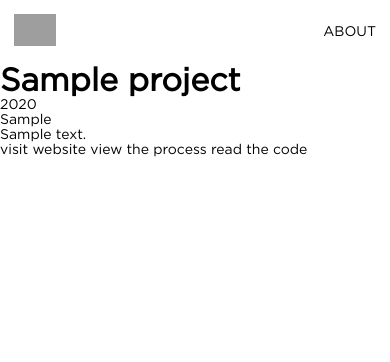
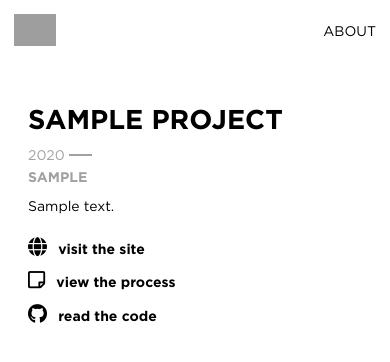
Before and after one commit to izsi-salmon/portfolio-izsi, a PHP site: page /project-single.php?project=1 in a window 390 px wide. Shown: the top 362 px of the page. Run offline with PHP 8.4, Linux system fonts and the light colour scheme; tables that the repository leaves empty or names only in its code hold one stand-in row (values such as "Sample post"); some libraries are stand-ins or nearby versions; grey boxes are pictures that could not be loaded.

Commit message:
completed project-single mobile

```diff
--- a/css/style.css
+++ b/css/style.css
@@ -48,6 +48,14 @@ h2 {
   .navigation .logo img {
     width: 42px; }
 
+.icon-link {
+  display: inline-flex;
+  align-items: center;
+  font-family: 'Gotham Bold';
+  margin-bottom: 1rem; }
+  .icon-link i {
+    margin-right: 0.7rem; }
+
 .main-content {
   margin: 2em 1em 1em; }
   .main-content h1 {
@@ -58,7 +66,7 @@ h2 {
   .main-content .projects {
     margin: 4em 2em; }
     .main-content .projects .project-block {
-      margin-bottom: 7em; }
+      margin-bottom: 5em; }
       .main-content .projects .project-block .project-img-container {
         text-align: center; }
         .main-content .projects .project-block .project-img-container img {
@@ -89,17 +97,61 @@ h2 {
         text-transform: uppercase; }
       .main-content .projects .project-block .project-text .project-text-details p {
         margin-bottom: 1.2em; }
-      .main-content .projects .project-block .project-text .project-text-details .view-more-link {
-        display: inline-flex;
-        align-items: center;
-        font-family: 'Gotham Bold';
-        margin-bottom: 1rem; }
-        .main-content .projects .project-block .project-text .project-text-details .view-more-link i {
-          margin-right: 0.7rem; }
-        .main-content .projects .project-block .project-text .project-text-details .view-more-link .globe {
-          font-size: 1.3rem; }
+      .main-content .projects .project-block .project-text .project-text-details .icon-link .globe {
+        font-size: 1.3rem; }
     .main-content .projects .project-block:last-of-type {
       margin-bottom: 0; }
+
+.project-main-content {
+  margin: 2em 2em 4em; }
+  .project-main-content .images {
+    display: flex;
+    flex-wrap: wrap;
+    margin-bottom: 2em; }
+    .project-main-content .images .img-container {
+      text-align: center; }
+      .project-main-content .images .img-container img {
+        align-self: flex-start;
+        margin-bottom: 0.4em;
+        max-height: 70vh;
+        max-width: 50%; }
+    .project-main-content .images .img-container:nth-child(2) {
+      max-width: 55%; }
+      .project-main-content .images .img-container:nth-child(2) img {
+        margin-right: 0.4em;
+        max-width: 100%; }
+    .project-main-content .images .img-container:nth-child(3) {
+      max-width: 45%; }
+      .project-main-content .images .img-container:nth-child(3) img {
+        margin-left: 0.4em;
+        max-width: 100%; }
+  .project-main-content .text h1 {
+    font-family: 'Gotham Bold';
+    margin-bottom: 0.5em;
+    text-transform: uppercase; }
+  .project-main-content .text .date-container {
+    align-items: center;
+    color: #A1A1A1;
+    display: flex;
+    align-items: center;
+    margin-bottom: 0.5em; }
+    .project-main-content .text .date-container .date {
+      margin-right: 0.3em; }
+    .project-main-content .text .date-container .date-line {
+      border: 0.05em solid #A1A1A1;
+      width: 1.5em; }
+  .project-main-content .text .project-type {
+    color: #A1A1A1;
+    font-family: 'Gotham Bold';
+    margin-bottom: 1em;
+    text-transform: uppercase; }
+  .project-main-content .text .description {
+    margin-bottom: 1.7em; }
+  .project-main-content .text .icon-link {
+    display: block;
+    margin-bottom: 1em; }
+    .project-main-content .text .icon-link i {
+      font-size: 1.4em; }
 
 @media only screen and (min-width: 450px) {
   .main-content h1 {
@@ -132,7 +184,7 @@ h2 {
         display: flex;
         margin-bottom: 10em; }
         .main-content .projects .project-block .project-img-container img {
-          max-height: 80vh;
+          max-height: 75vh;
           max-width: 50vw;
           margin-bottom: 0; }
         .main-content .projects .project-block .project-text {
@@ -142,14 +194,7 @@ h2 {
             display: inline-block;
             margin-bottom: 3em;
             width: 130%; }
-          .main-content .projects .project-block .project-text .invisible {
-            background-color: rgba(255, 0, 255, 0.2);
-            display: none;
-            pointer-events: none;
-            position: relative;
-            opacity: 0;
-            transform: translateX(0); }
-          .main-content .projects .project-block .project-text .project-text-details .view-more-link .globe {
+          .main-content .projects .project-block .project-text .project-details .icon-link .globe {
             font-size: 1.5rem; }
       .main-content .projects .project-block::after {
         content: "";
--- a/css/style.scss
+++ b/css/style.scss
@@ -62,6 +62,16 @@ h2{
     }
 }
 
+.icon-link{
+    display: inline-flex;
+    align-items: center;
+    font-family: 'Gotham Bold';
+    margin-bottom: 1rem;
+    i{
+        margin-right: 0.7rem;
+    }
+}
+
 .main-content{
     margin: 2em 1em 1em;
     h1{
@@ -132,6 +135,75 @@ h2{
         }
         .project-block:last-of-type{
             margin-bottom: 0;
+        }
+    }
+}
+
+.project-main-content{
+    margin: 2em 2em 4em;
+    .images{
+        display: flex;
+        flex-wrap: wrap;
+        margin-bottom: 2em;
+        .img-container{
+            text-align: center;
+            img{
+                align-self: flex-start;
+                margin-bottom: 0.4em;
+                max-height: 70vh;
+                max-width: 50%;
+            }
+        }
+        .img-container:nth-child(2){
+            max-width: 55%;
+            img{
+                margin-right: 0.4em;
+                max-width: 100%;
+            }
+        }
+        .img-container:nth-child(3){
+            max-width: 45%;
+            img{
+                margin-left: 0.4em;
+                max-width: 100%;
+            }
+        }
+    }
+    .text{
+        h1{
+            font-family: 'Gotham Bold';
+            margin-bottom: 0.5em;
+            text-transform: uppercase;
+        }
+        .date-container{
+            align-items: center;
+            color: $grey;
+            display: flex;
+                align-items: center;
+            margin-bottom: 0.5em;
+            .date{
+                margin-right: 0.3em;
+            }
+            .date-line{
+                border: 0.05em solid $grey;
+                width: 1.5em;
+            }
+        }
+        .project-type{
+            color: $grey;
+            font-family: 'Gotham Bold';
+            margin-bottom: 1em;
+            text-transform: uppercase;
+        }
+        .description{
+            margin-bottom: 1.7em;
+        }
+        .icon-link{
+            display: block;
+            margin-bottom: 1em;
+            i{
+                font-size: 1.4em;
+            }
         }
     }
 }
--- a/index.php
+++ b/index.php
@@ -13,6 +13,7 @@
 ?>
 
 <div class="main-content">
+
     <h1>Web/UX <strong>designer</strong> and <strong>developer</strong> in Pōneke (Wellington) Aotearoa.</h1>
 
     <?php if($projects): ?>
@@ -28,9 +29,9 @@
                             <div class="date-container"><div class="date-hr"></div><span class="date"><?=$project['year']?></span></div>
                             <span class="project-type"><?=$project['project_type']?></span>
                             <p><?=$project['summary']?></p>
-                            <div><a href="project-single.php?project=<?= $project['id'] ?>" class="view-more-link view-project-container"><i class="fas fa-ellipsis-h project-icon"></i><span>view project</span></a></div>
+                            <div><a href="project-single.php?project=<?= $project['id'] ?>" class="icon-link view-project-container"><i class="fas fa-ellipsis-h project-icon"></i><span>view project</span></a></div>
                             <?php if($project['website_link']): ?>
-                                <div><a href="<?= $project['website_link'] ?>" target="_blank" class="view-more-link view-site-container"><i class="fas fa-globe globe"></i><span>visit site</span></a></div>
+                                <div><a href="<?= $project['website_link'] ?>" target="_blank" class="icon-link view-site-container"><i class="fas fa-globe globe"></i><span>visit site</span></a></div>
                             <?php endif; ?>
                         </div>
                     </div>
--- a/project-single.php
+++ b/project-single.php
@@ -14,23 +14,33 @@
 
 <div class="project-main-content">
     <div class="images">
-
+        <?php
+            $thumbnails = glob('images/'. $project['image_directory'] . '/thumbnails/*.jpg');
+            $images = glob('images/'. $project['image_directory'] . '/*.jpg');
+        ?>
+        <?php foreach ($thumbnails as $key => $thumbnail):?>
+            <div class="img-container">
+                <img src="<?= $thumbnail ?>" alt="Mockup of the project, websites are displayed on different device sizes and graphic projects are displayed as photos of printed material.">
+            </div>
+        <?php endforeach; ?>
     </div>
-    <di class="text">
-        <h2><?= $project['title'] ?></h2>
-        <div class="date"><?= $project['year'] ?></div>
+    <div class="text">
+        <h1><?= $project['title'] ?></h1>
+        <div class="date-container">
+            <div class="date"><?= $project['year'] ?></div><div class="date-line"></div>
+        </div>
         <div class="project-type"><?= $project['project_type'] ?></div>
         <div class="description">
             <?= $project['description'] ?>
         </div>
-        <? if($project['website_link'] || $project['documentation_link'] || $project['code_link']): ?>
+        <?php if($project['website_link'] || $project['documentation_link'] || $project['code_link']): ?>
             <div class="links">
-                <?if($project['website_link']): ?> <a href="<?= $project['website_link'] ?>"></a> visit website <? endif; ?>
-                <?if($project['documentation_link']): ?> <a href="<?= $project['documentation_link'] ?>"></a> view the process <? endif; ?>
-                <?if($project['code_link']): ?> <a href="<?= $project['code_link'] ?>"></a> read the code <? endif; ?>
+                <?php if($project['website_link']): ?> <a href="<?= $project['website_link'] ?>" class="icon-link"><i class="fas fa-globe globe"></i><span>visit the site</span></a><?php endif; ?>
+                <?php if($project['documentation_link']): ?> <a href="<?= $project['documentation_link'] ?>" class="icon-link"><i class="far fa-sticky-note"></i><span>view the process</span></a><?php endif; ?>
+                <?php if($project['code_link']): ?> <a href="<?= $project['code_link'] ?>" class="icon-link"><i class="fab fa-github"></i><span>read the code</span></a><?php endif; ?>
             </div>
-        <? endif; ?>
-    </di>
+        <?php endif; ?>
+    </div>
 </div>
 
 <?php require 'footer.php'; ?>
```
Also changed, not shown: other parts of css/style.scss (+5 -20 lines), 1 other file.
